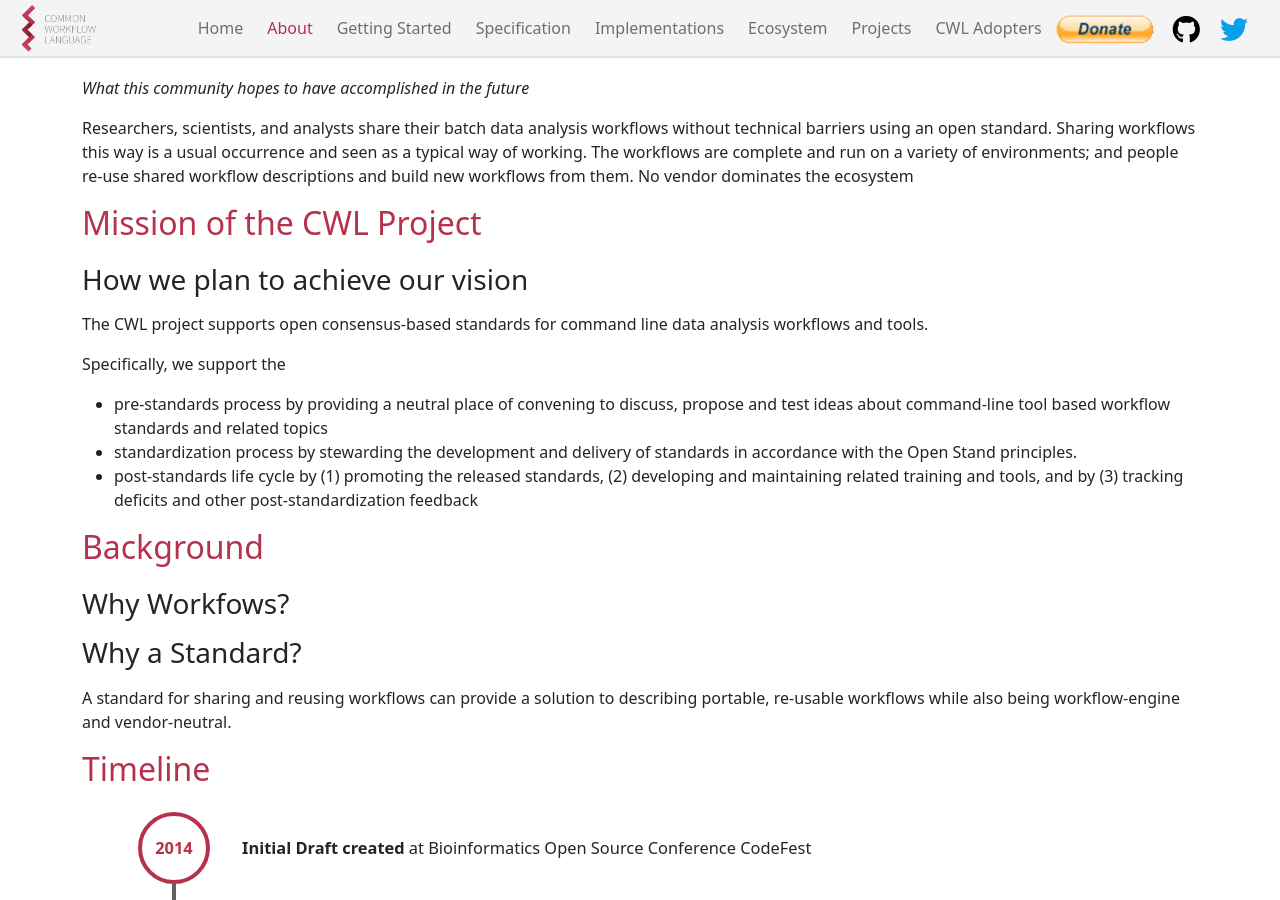
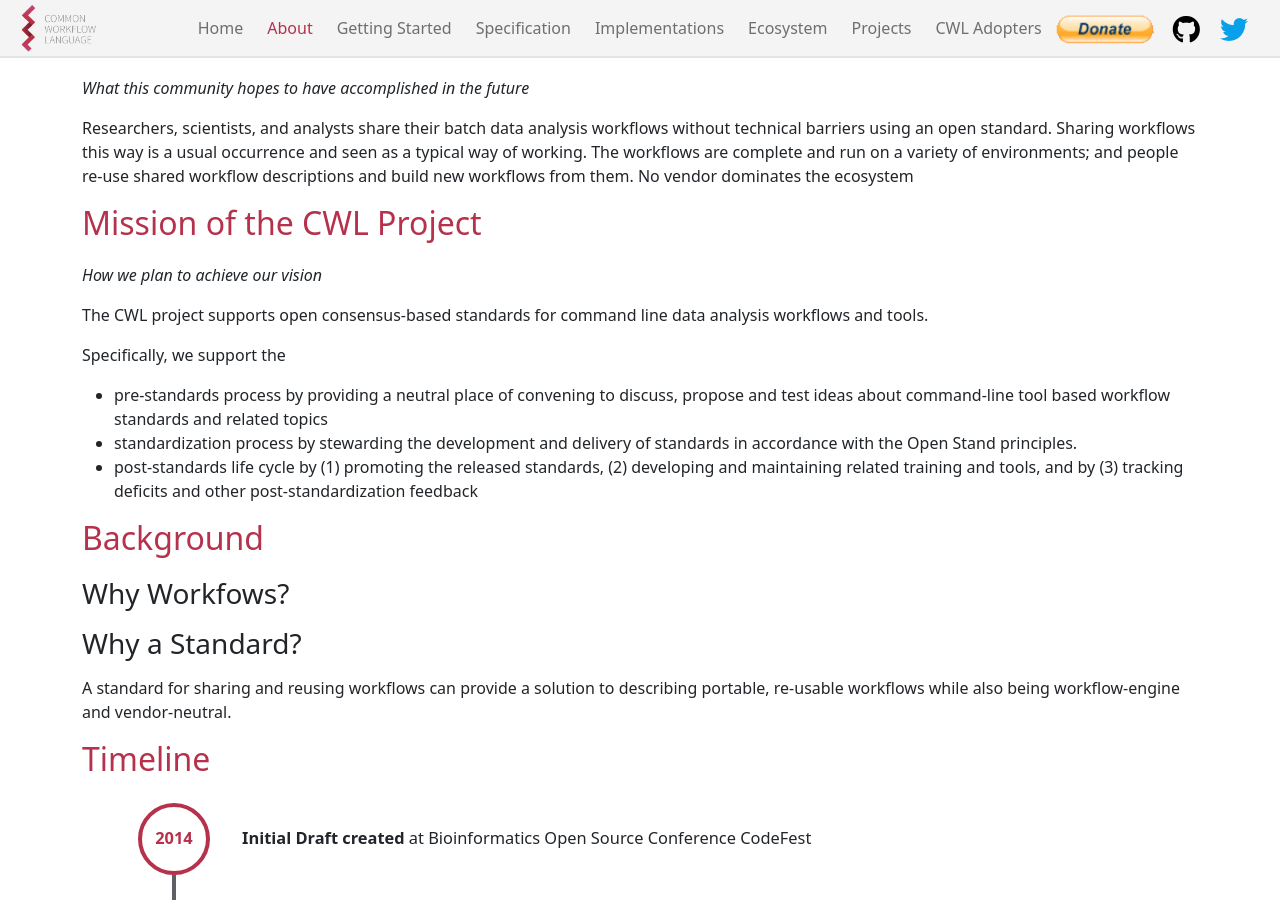
Before and after one commit to common-workflow-language/cwl-website, a Jekyll site: the page built from content/about.md, in a window 1280 px wide and 900 px high, scrolled down 370 px. Built offline with Jekyll 4.4.1, drawn with Linux system fonts in a browser that asks for light colours.

Commit message:
Adding graphics

```diff
--- a/content/about.md
+++ b/content/about.md
@@ -16,7 +16,7 @@
 {:.cwl-red}
 
   <div class="section-header">
-    <img src="../assets/img/noun_Community_943325.svg" class="section-icon" alt="Community Icon">
+    <img src="../assets/img/noun_Vision_3455591.svg" class="section-icon" alt="Community Icon">
     <h2 id="vision">Vision of the CWL Project</h2>
   </div>
 
@@ -27,7 +27,7 @@
 {:.cwl-red}
 ## Mission of the CWL Project
 
-### How we plan to achieve our vision
+*How we plan to achieve our vision*
 
 The CWL project supports open consensus-based standards for command line data analysis workflows and tools.
 
```
Also changed, not shown: content/assets/img/noun_Mission_2673795.svg (added), content/assets/img/noun_Time_6732.svg (added), content/assets/img/noun_Vision_3455591.svg (added), content/assets/img/noun_background_4073428.svg (added).
